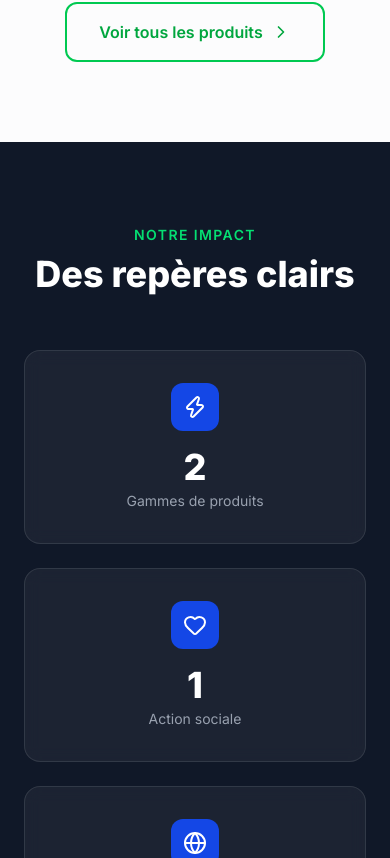
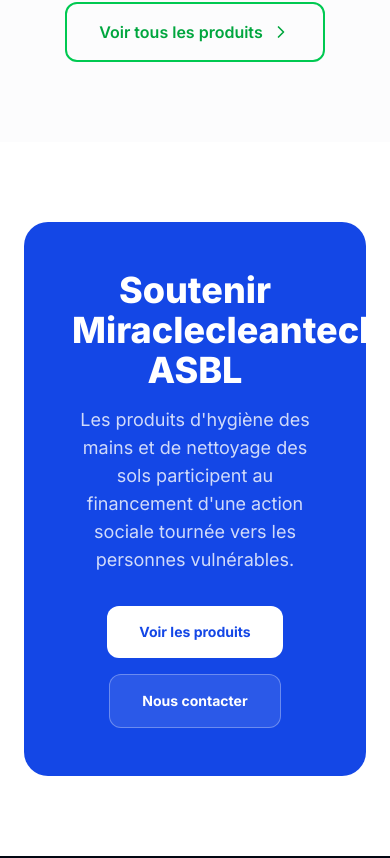
Before and after one commit to JonJaggerJack/miraclecleantech, a React (Vite) app: page / in a window 390 px wide. Shown: the part 4706-5564 px from the top of the page. Built offline with nearby package versions, Linux system fonts and the light colour scheme.

Commit message:
feat: remove Notre impact section from Home page

```diff
--- a/src/pages/Home.tsx
+++ b/src/pages/Home.tsx
@@ -151,13 +151,6 @@
   { icon: Zap, title: "Soutenir l'action sociale", desc: "Utiliser la production de produits utiles pour soutenir durablement les activités de l'organisation.", color: "bg-amber-500" },
 ];
 
-// ── Impact Stats ──────────────────────────────────────────────────────────────
-const stats = [
-  { value: '2', label: 'Gammes de produits', icon: Zap },
-  { value: '1', label: 'Action sociale', icon: Heart },
-  { value: '2025', label: 'Création de l\'ASBL', icon: Globe },
-  { value: '2', label: 'Domaines d\'action', icon: Users },
-];
 
 export default function Home() {
   return (
@@ -240,32 +233,6 @@
         </div>
       </SectionWrapper>
 
-      {/* Impact Stats */}
-      <SectionWrapper className="bg-gray-900">
-        <div className="text-center mb-14">
-          <span className="text-sm font-semibold text-green-400 uppercase tracking-widest">Notre impact</span>
-          <h2 className="mt-2 text-4xl font-extrabold text-white">Des repères clairs</h2>
-        </div>
-        <div className="grid sm:grid-cols-2 lg:grid-cols-4 gap-6">
-          {stats.map((s, i) => (
-            <motion.div
-              key={s.label}
-              initial={{ opacity: 0, scale: 0.8 }}
-              whileInView={{ opacity: 1, scale: 1 }}
-              viewport={{ once: true }}
-              transition={{ delay: i * 0.1 }}
-              className="bg-white/5 backdrop-blur border border-white/10 rounded-2xl p-8 text-center hover:bg-white/10 transition-all duration-300"
-            >
-              <div className="w-12 h-12 mx-auto mb-4 rounded-xl bg-blue-700 flex items-center justify-center">
-                <s.icon className="w-6 h-6 text-white" />
-              </div>
-              <p className="text-4xl font-extrabold text-white mb-1">{s.value}</p>
-              <p className="text-gray-400 text-sm">{s.label}</p>
-            </motion.div>
-          ))}
-        </div>
-      </SectionWrapper>
-
       {/* Final CTA */}
       <SectionWrapper>
         <motion.div
```
